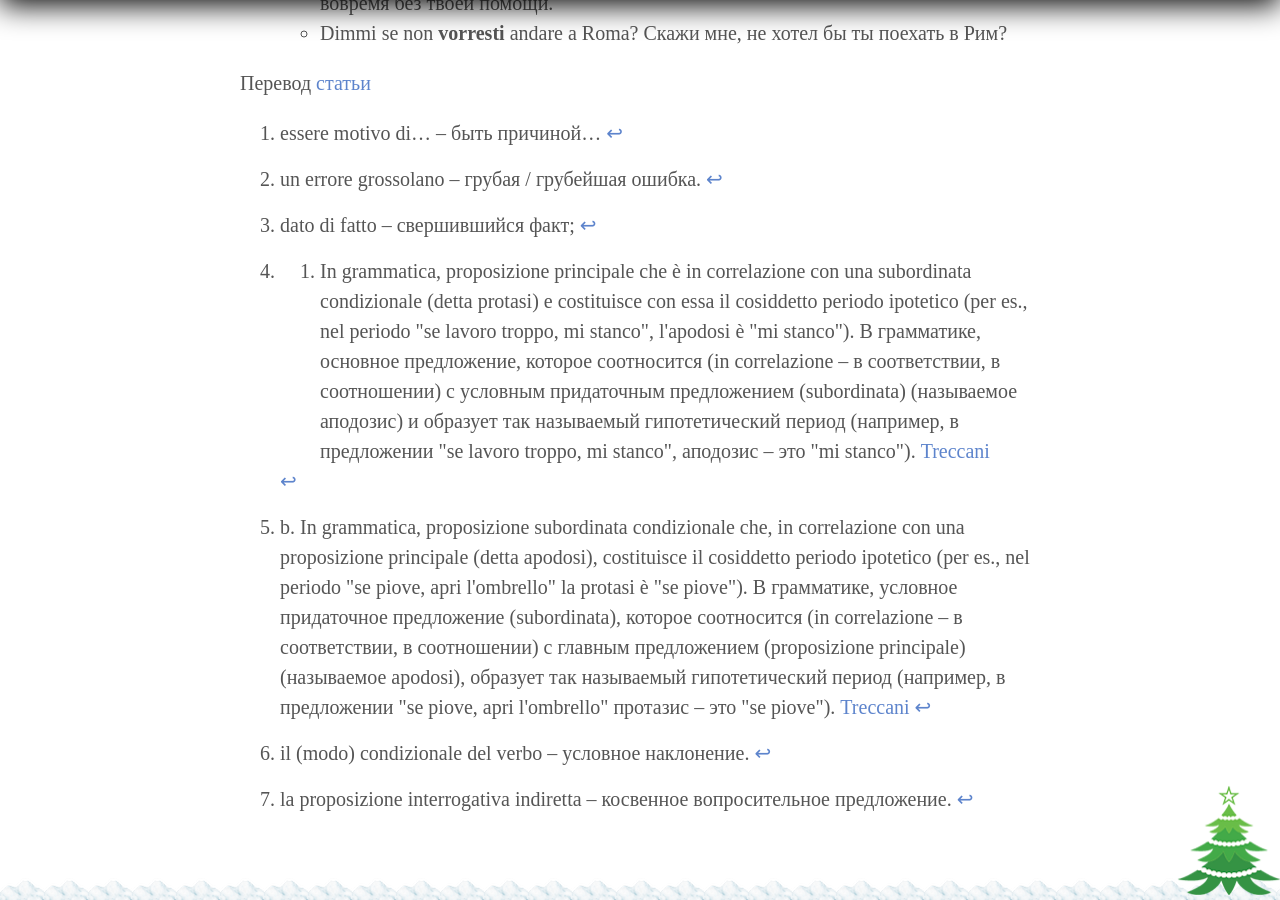
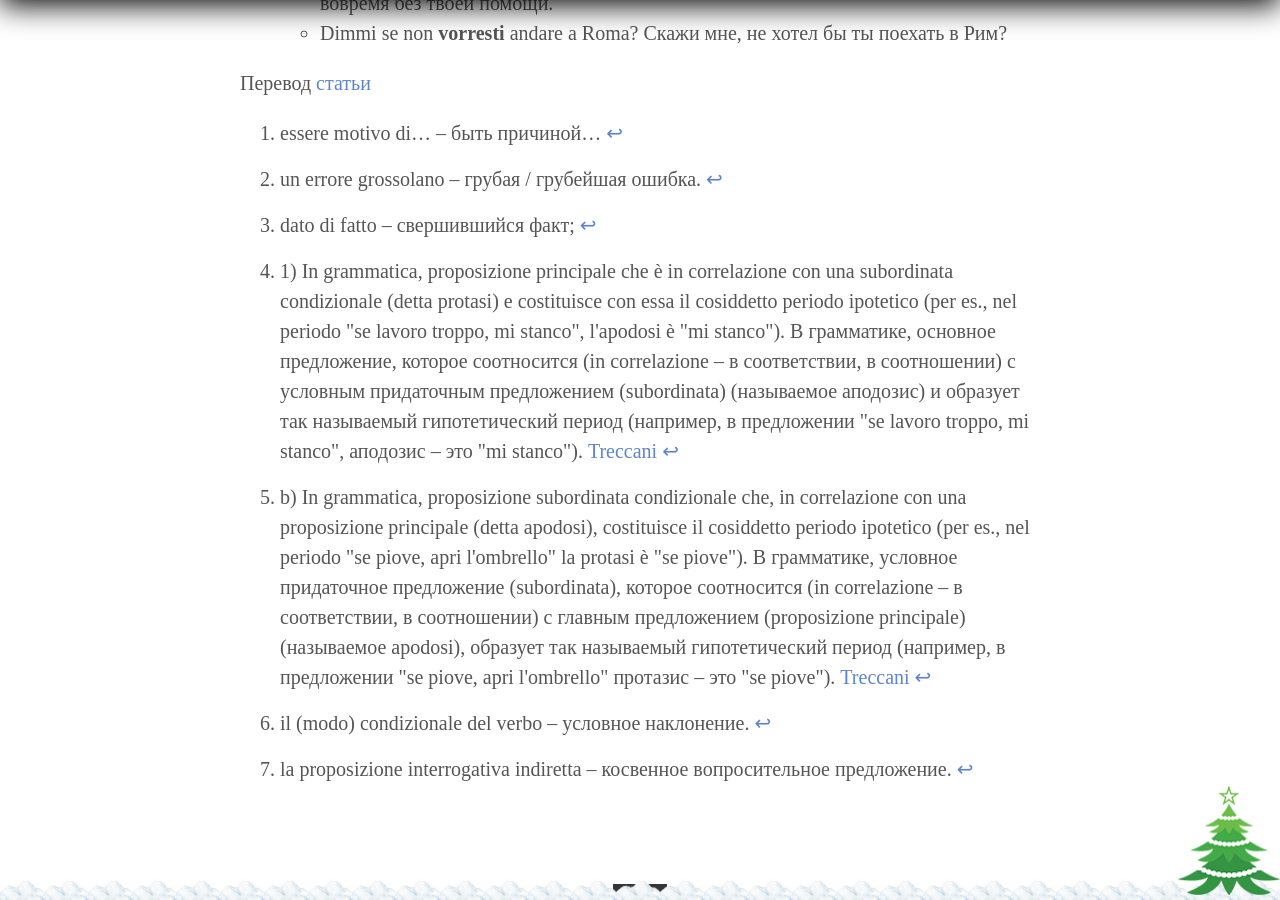
Before and after one commit to postolny/postolny.github.io, a Jekyll site: the page built from _posts/2021-05-03-uso-corretto-del-se-piu-il-condizionale.md, in a window 1280 px wide and 900 px high, scrolled down 2749 px. Built offline with Jekyll 4.4.1, drawn with Linux system fonts in a browser that asks for light colours.

Commit message:
Add files via upload

```diff
--- a/_posts/2021-05-03-uso-corretto-del-se-piu-il-condizionale.md
+++ b/_posts/2021-05-03-uso-corretto-del-se-piu-il-condizionale.md
@@ -49,9 +49,9 @@ Il **condizionale** deve essere invece usato nella **frase reggente** – l'apod
 
 [^3]: dato di fatto – свершившийся факт;
 
-[^4]: 1. In grammatica, proposizione principale che è in correlazione con una subordinata condizionale (detta protasi) e costituisce con essa il cosiddetto periodo ipotetico (per es., nel periodo "se lavoro troppo, mi stanco", l'apodosi è "mi stanco"). В грамматике, основное предложение, которое соотносится (in correlazione – в соответствии, в соотношении) с условным придаточным предложением (subordinata) (называемое аподозис) и образует так называемый гипотетический период (например, в предложении "se lavoro troppo, mi stanco", аподозис – это "mi stanco"). [Treccani](https://www.treccani.it/vocabolario/apodosi/)
+[^4]: 1) In grammatica, proposizione principale che è in correlazione con una subordinata condizionale (detta protasi) e costituisce con essa il cosiddetto periodo ipotetico (per es., nel periodo "se lavoro troppo, mi stanco", l'apodosi è "mi stanco"). В грамматике, основное предложение, которое соотносится (in correlazione – в соответствии, в соотношении) с условным придаточным предложением (subordinata) (называемое аподозис) и образует так называемый гипотетический период (например, в предложении "se lavoro troppo, mi stanco", аподозис – это "mi stanco"). [Treccani](https://www.treccani.it/vocabolario/apodosi/)
 
-[^5]: b. In grammatica, proposizione subordinata condizionale che, in correlazione con una proposizione principale (detta apodosi), costituisce il cosiddetto periodo ipotetico (per es., nel periodo "se piove, apri l'ombrello" la protasi è "se piove"). В грамматике, условное придаточное предложение (subordinata), которое соотносится (in correlazione – в соответствии, в соотношении) с главным предложением (proposizione principale) (называемое apodosi), образует так называемый гипотетический период (например, в предложении "se piove, apri l'ombrello" протазис – это "se piove"). [Treccani](https://www.treccani.it/vocabolario/protasi/)
+[^5]: b) In grammatica, proposizione subordinata condizionale che, in correlazione con una proposizione principale (detta apodosi), costituisce il cosiddetto periodo ipotetico (per es., nel periodo "se piove, apri l'ombrello" la protasi è "se piove"). В грамматике, условное придаточное предложение (subordinata), которое соотносится (in correlazione – в соответствии, в соотношении) с главным предложением (proposizione principale) (называемое apodosi), образует так называемый гипотетический период (например, в предложении "se piove, apri l'ombrello" протазис – это "se piove"). [Treccani](https://www.treccani.it/vocabolario/protasi/)
 
 [^6]: il (modo) condizionale del verbo – условное наклонение.
 
```
